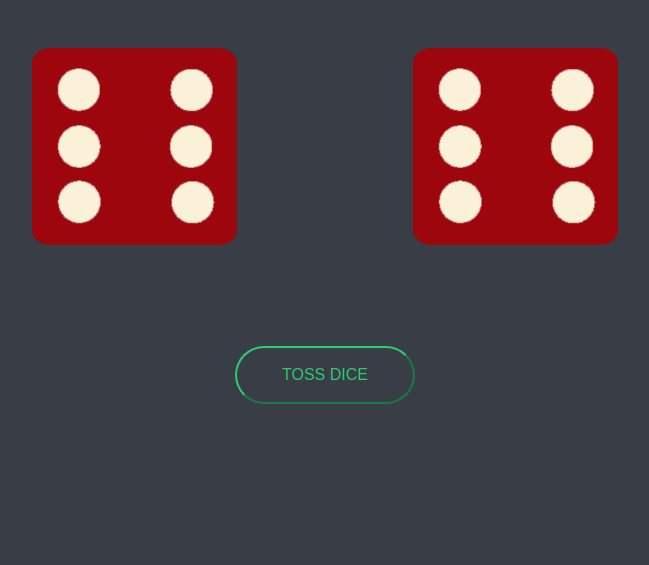
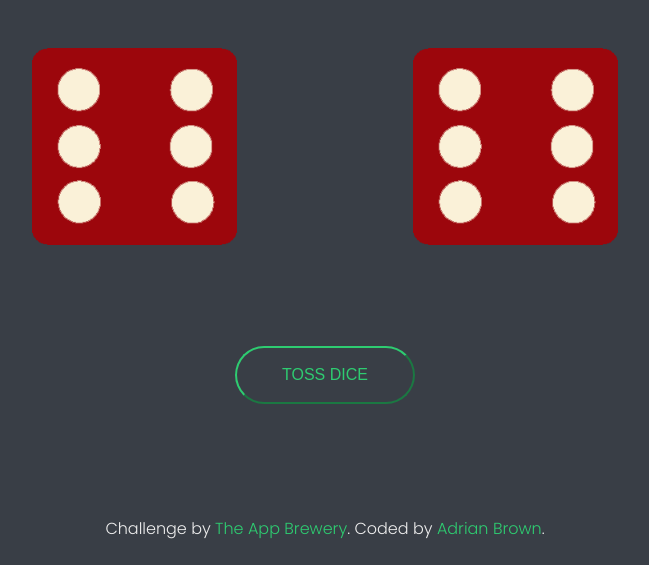
Before and after one commit to radicaladi/gameofdice, a plain HTML site: page index.html in a window 1280 px wide. Shown: the part 359-924 px from the top of the page, without its empty margins (315-964 px from the left). Before the commit the page ends 867 px from the top, so only its background shows below. Drawn offline with Linux system fonts and the light colour scheme; a web font is replaced by a local one.

Commit message:
add footer styling

```diff
--- a/index.html
+++ b/index.html
@@ -49,7 +49,11 @@
             </section>
         </div>
     </main>
-    <footer></footer>
+    <footer>
+        <p class="lastP">
+            Challenge by <a href="https://www.appbrewery.co">The App Brewery</a>. Coded by <a href="https://github.com/radicaladi">Adrian Brown</a>.
+        </p>
+    </footer>
 </div>
 
 
--- a/styles.css
+++ b/styles.css
@@ -82,3 +82,11 @@ footer {
     text-align: center;
     font-family: 'Poppins', cursive;
 }
+footer a {
+    text-decoration: none;
+    color: #2ecc71;
+}
+.lastP {
+    font-family: "Poppins", sans-serif;
+    font-size: 1em;
+}
```
